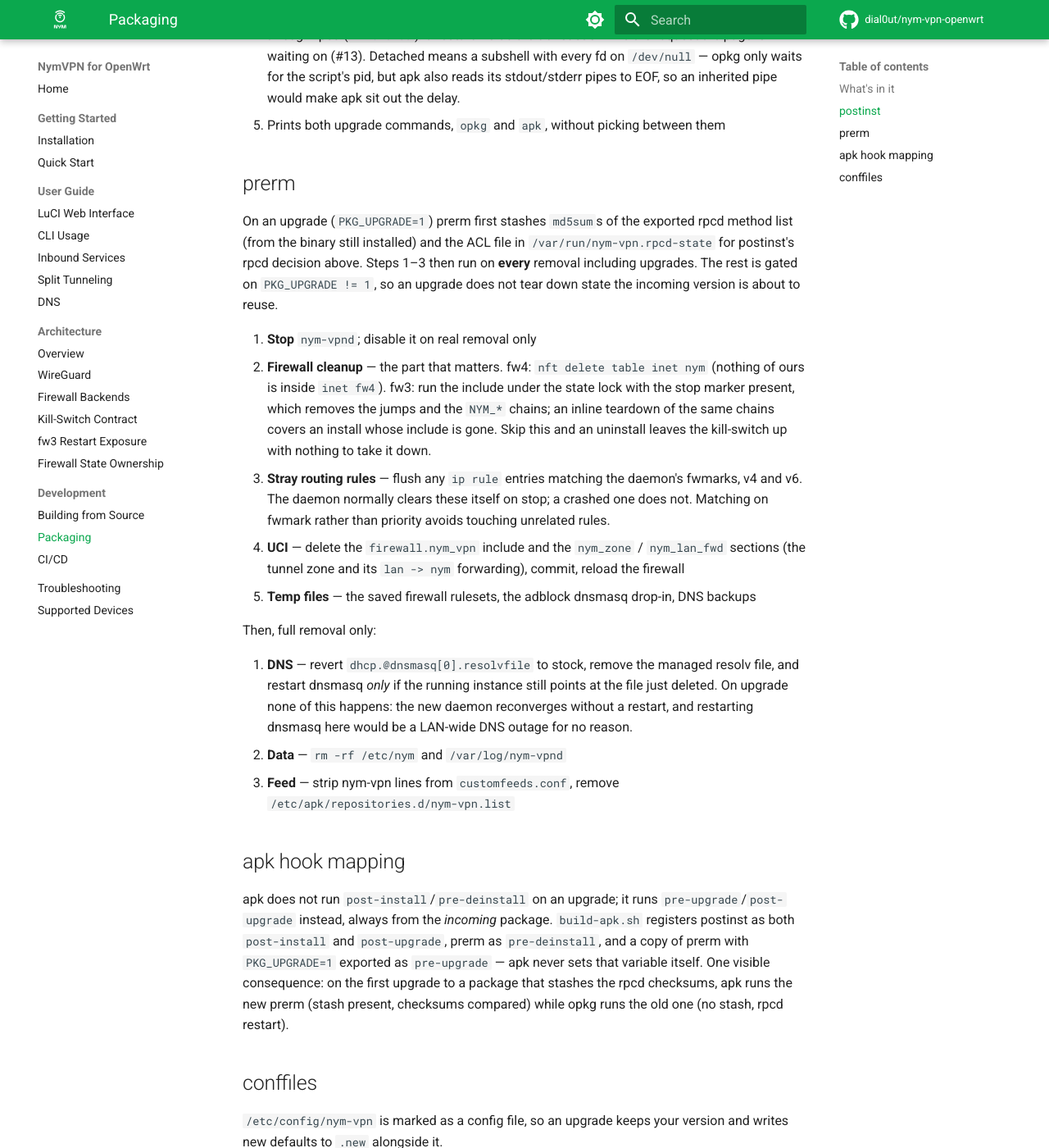
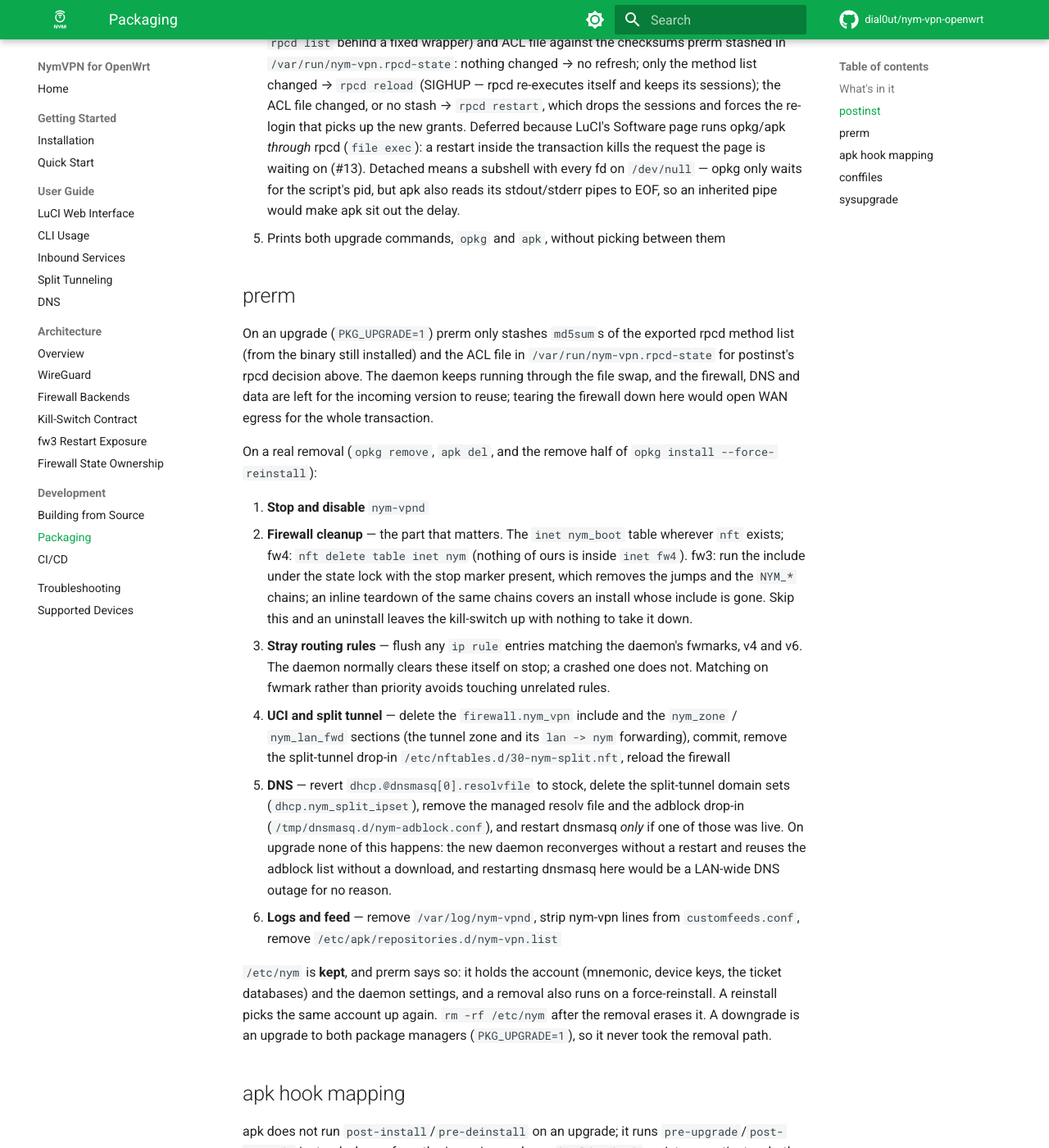
Before and after one commit to dial0ut/nym-vpn-openwrt, an MkDocs documentation site: the page built from docs/development/packaging.md, in a window 1280 px wide and 1400 px high, scrolled down 2622 px. Shown: the whole window at 82% size. Built offline with MkDocs 1.6.1 and Material for MkDocs 9.7.7, drawn with Linux system fonts in a browser that asks for light colours; comment, search, counter and statistics services are not loaded; some of the changed text lies outside the part shown.

Commit message:
docs: package removal and sysupgrade keep the account

````diff
--- a/docs/development/packaging.md
+++ b/docs/development/packaging.md
@@ -42,9 +42,15 @@ nym-vpn_1.33.1_aarch64_generic.ipk (tar.gz)
     ├── usr/share/nym-vpn/fw4-include.sh      # run by fw4
     ├── usr/share/nym-vpn/fw-boot-guard.sh    # sourced by the includes, init, uci-defaults, prerm; not executable
     ├── usr/share/nym-vpn/fw-rules.sh         # generated by nym-firewall build.rs; sourced by the includes
+    ├── lib/upgrade/keep.d/nym-vpn          # sysupgrade keeps /etc/config/nym-vpn and /etc/nym/
     ├── etc/opkg/keys/<fingerprint>
     └── etc/apk/keys/dial0ut.pub
 ```
+
+The `.apk` carries the same payload (`scripts/ci/check-pkg-payload.sh` fails CI when the two
+differ) with three format-specific exceptions: the apk feed key `etc/apk/keys/dial0ut-apk.pem`
+instead of the two keys above, and `lib/apk/packages/nym-vpn.conffiles` plus
+`nym-vpn.conffiles_static`, apk's form of the conffiles list (see [conffiles](#conffiles)).
 
 The opkg key is installed under its **fingerprint**, not its filename — `build-ipk.sh` derives it
 by base64-decoding the second line of `scripts/feed/dial0ut.pub` and taking bytes from the header.
@@ -108,34 +114,40 @@ so `kmod-tun` was never pulled in and the daemon died at TUN device creation.
 
 ## prerm
 
-On an upgrade (`PKG_UPGRADE=1`) prerm first stashes `md5sum`s of the exported rpcd method list
+On an upgrade (`PKG_UPGRADE=1`) prerm only stashes `md5sum`s of the exported rpcd method list
 (from the binary still installed) and the ACL file in `/var/run/nym-vpn.rpcd-state` for postinst's
-rpcd decision above. Steps 1–3 then run on **every**
-removal including upgrades. The rest is gated on `PKG_UPGRADE != 1`, so an upgrade does not tear
-down state the incoming version is about to reuse.
+rpcd decision above. The daemon keeps running through the file swap, and the firewall, DNS and
+data are left for the incoming version to reuse; tearing the firewall down here would open WAN
+egress for the whole transaction.
 
-1. **Stop** `nym-vpnd`; disable it on real removal only
-2. **Firewall cleanup** — the part that matters. fw4: `nft delete table inet nym` (nothing of ours
-   is inside `inet fw4`). fw3: run the include under the state lock with the stop marker present,
-   which removes the jumps and the `NYM_*` chains; an inline teardown of the same chains covers an
-   install whose include is gone. Skip this and an uninstall leaves the kill-switch up with nothing
-   to take it down.
+On a real removal (`opkg remove`, `apk del`, and the remove half of
+`opkg install --force-reinstall`):
+
+1. **Stop and disable** `nym-vpnd`
+2. **Firewall cleanup** — the part that matters. The `inet nym_boot` table wherever `nft` exists;
+   fw4: `nft delete table inet nym` (nothing of ours is inside `inet fw4`). fw3: run the include
+   under the state lock with the stop marker present, which removes the jumps and the `NYM_*`
+   chains; an inline teardown of the same chains covers an install whose include is gone. Skip
+   this and an uninstall leaves the kill-switch up with nothing to take it down.
 3. **Stray routing rules** — flush any `ip rule` entries matching the daemon's fwmarks, v4 and v6.
    The daemon normally clears these itself on stop; a crashed one does not. Matching on fwmark
    rather than priority avoids touching unrelated rules.
-4. **UCI** — delete the `firewall.nym_vpn` include and the `nym_zone` / `nym_lan_fwd` sections
-   (the tunnel zone and its `lan -> nym` forwarding), commit, reload the firewall
-5. **Temp files** — the saved firewall rulesets, the adblock dnsmasq drop-in, DNS backups
+4. **UCI and split tunnel** — delete the `firewall.nym_vpn` include and the `nym_zone` /
+   `nym_lan_fwd` sections (the tunnel zone and its `lan -> nym` forwarding), commit, remove the
+   split-tunnel drop-in `/etc/nftables.d/30-nym-split.nft`, reload the firewall
+5. **DNS** — revert `dhcp.@dnsmasq[0].resolvfile` to stock, delete the split-tunnel domain sets
+   (`dhcp.nym_split_ipset`), remove the managed resolv file and the adblock drop-in
+   (`/tmp/dnsmasq.d/nym-adblock.conf`), and restart dnsmasq *only* if one of those was live.
+   On upgrade none of this happens: the new daemon reconverges without a restart and reuses the
+   adblock list without a download, and restarting dnsmasq here would be a LAN-wide DNS outage
+   for no reason.
+6. **Logs and feed** — remove `/var/log/nym-vpnd`, strip nym-vpn lines from `customfeeds.conf`,
+   remove `/etc/apk/repositories.d/nym-vpn.list`
 
-Then, full removal only:
-
-6. **DNS** — revert `dhcp.@dnsmasq[0].resolvfile` to stock, remove the managed resolv file, and
-   restart dnsmasq *only* if the running instance still points at the file just deleted. On
-   upgrade none of this happens: the new daemon reconverges without a restart, and restarting
-   dnsmasq here would be a LAN-wide DNS outage for no reason.
-7. **Data** — `rm -rf /etc/nym` and `/var/log/nym-vpnd`
-8. **Feed** — strip nym-vpn lines from `customfeeds.conf`, remove
-   `/etc/apk/repositories.d/nym-vpn.list`
+`/etc/nym` is **kept**, and prerm says so: it holds the account (mnemonic, device keys, the ticket
+databases) and the daemon settings, and a removal also runs on a force-reinstall. A reinstall picks
+the same account up again. `rm -rf /etc/nym` after the removal erases it. A downgrade is an upgrade
+to both package managers (`PKG_UPGRADE=1`), so it never took the removal path.
 
 ## apk hook mapping
 
@@ -149,7 +161,19 @@ prerm (stash present, checksums compared) while opkg runs the old one (no stash,
 ## conffiles
 
 `/etc/config/nym-vpn` is marked as a config file, so an upgrade keeps your version and writes new
-defaults to `.new` alongside it.
+defaults to `.new` alongside it. The `.ipk` lists it in `control/conffiles`; the `.apk` ships the
+same list as `/lib/apk/packages/nym-vpn.conffiles` and a `nym-vpn.conffiles_static` of
+`<path> <sha256>` lines, the files OpenWrt's buildroot generates and `sysupgrade` reads on apk
+systems.
+
+## sysupgrade
+
+`/lib/upgrade/keep.d/nym-vpn` lists `/etc/config/nym-vpn` and `/etc/nym/` (recursively, so the
+SQLite `-wal`/`-shm` files come along). `sysupgrade` backs them up and restores them into the new
+image, so after reinstalling the package the router has the same account and settings, and the
+boot guard finds the kill-switch flag in `/etc/nym/nym-vpnd.json` instead of reading it as off.
+The package itself is not part of a stock image: reinstall it after the upgrade (or build it into
+the image).
 
 The shipped default:
 
````
Also changed, not shown: docs/getting-started/installation.md (+15 -0 lines), 2 other files.
